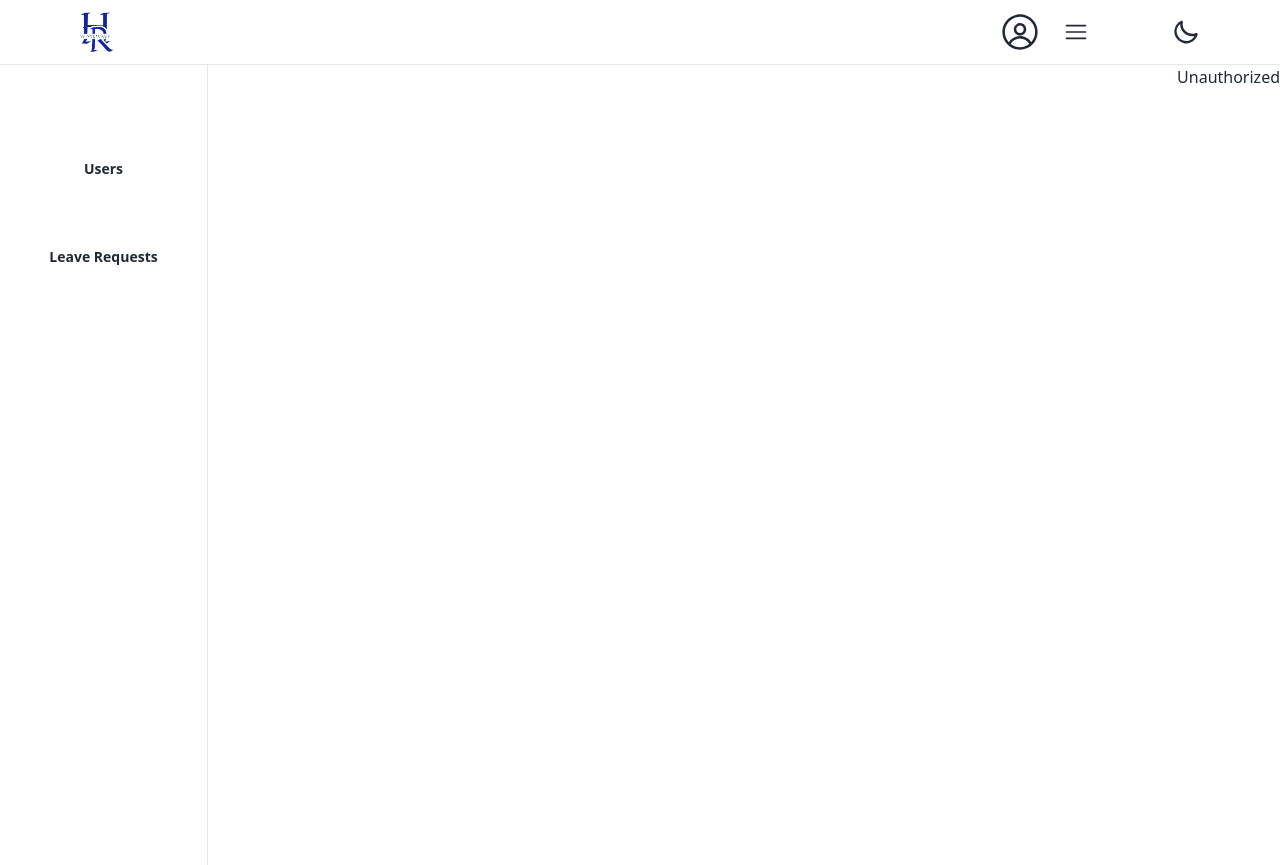
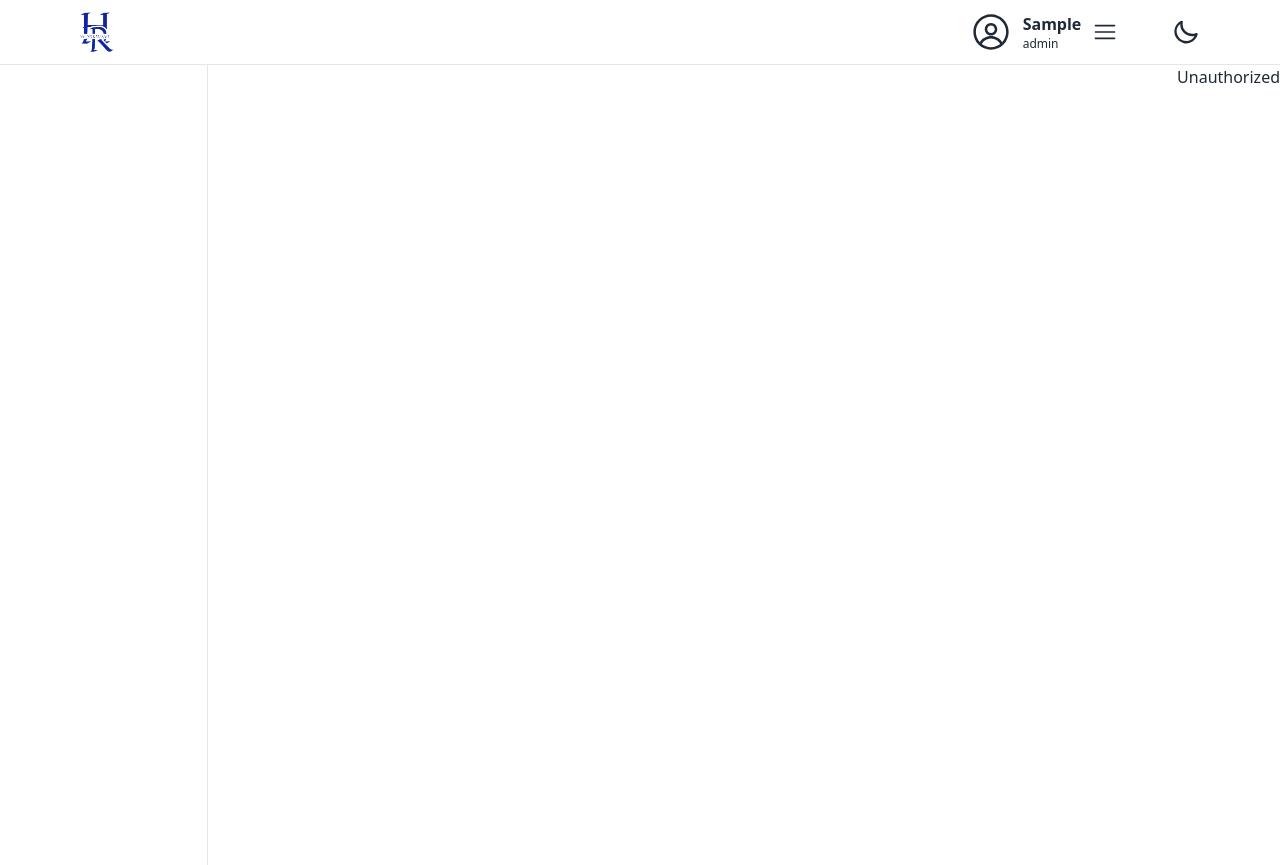
Before and after one commit to ahmedmlaouhia/H2R, a React (Vite) app: page /unauthorized in a window 1280 px wide. Built offline with nearby package versions, Linux system fonts and the light colour scheme; sample sign-in values are in the browser's storage.

Commit message:
enough working on master

```diff
--- a/src/App.tsx
+++ b/src/App.tsx
@@ -30,22 +30,17 @@ function Main() {
   )
 }
 
-type User = {
-  name: string
-  role: string
-  isAuth: boolean
-}
-
 function App() {
+  const userr = localStorage.getItem("user") || "{}"
   const [user, setUser] = useState({
-    name: "",
-    role: "",
-    isAuth: false,
+    name: JSON.parse(userr).firstName || "",
+    role: JSON.parse(userr).role || "",
+    isAuth: localStorage.getItem("token") ? true : false,
   })
 
-  const login = (user: User) => {
+  const login = (user: any) => {
     setUser({
-      name: user.name,
+      name: user.firstName,
       role: user.role,
       isAuth: user.isAuth,
     })
--- a/src/components/Navbar.tsx
+++ b/src/components/Navbar.tsx
@@ -13,6 +13,7 @@ const Navbar = () => {
 
   const handleLogout = () => {
     localStorage.removeItem("token")
+    localStorage.removeItem("user")
     context.logout()
     toast.success("Logged out successfully")
     navigate("/login")
--- a/src/components/Sidebar.tsx
+++ b/src/components/Sidebar.tsx
@@ -7,6 +7,7 @@ const Sidebar = () => {
   const role = context.user.role
   return (
     <div className="flex flex-col min-w-52 gap-10 h-full px-7 py-20 border-r-[1px] border-base-300">
+      {role === "Admin" && (
         <NavLink
           to="/users"
           className={({ isActive }) =>
@@ -17,7 +18,8 @@ const Sidebar = () => {
         >
           Users
         </NavLink>
-      {role === "Employee" && (
+      )}
+      {role == "Employee" && (
         <NavLink
           to="/leaves"
           className={({ isActive }) =>
@@ -29,6 +31,7 @@ const Sidebar = () => {
           Leaves
         </NavLink>
       )}
+      {(role == "Admin" || role == "HR") && (
         <NavLink
           to="/leaveRequests"
           className={({ isActive }) =>
@@ -39,6 +42,7 @@ const Sidebar = () => {
         >
           Leave Requests
         </NavLink>
+      )}
     </div>
   )
 }
--- a/src/pages/Login.tsx
+++ b/src/pages/Login.tsx
@@ -20,8 +20,14 @@ const Login = () => {
       await auth.login(email, password).then(res => {
         toast.success(res.message)
         localStorage.setItem("token", res.token)
-        context.login(res.user)
-        navigate("/")
+        localStorage.setItem("user", JSON.stringify(res.result))
+        context.login(res.result)
+        const role = res.result.role
+        role == "Employee"
+          ? navigate("/leaves")
+          : role == "HR"
+          ? navigate("/leaverequests")
+          : navigate("/users")
       })
     } catch (error: any) {
       toast.error(error.response?.data.message || error.message)
--- a/src/utils/protectedRoute.tsx
+++ b/src/utils/protectedRoute.tsx
@@ -1,6 +1,7 @@
 import { useEffect } from "react"
 import { useNavigate } from "react-router-dom"
-
+import { useContext } from "react"
+import Authcontext from "./context"
 interface ProtectedRouteProps {
   children: JSX.Element
   allowedRoles: string[]
@@ -11,7 +12,9 @@ const ProtectedRoute: React.FC<ProtectedRouteProps> = ({
 }) => {
   const navigate = useNavigate()
   const isAuthenticated = !!localStorage.getItem("token")
-  const userRole = localStorage.getItem("role")
+  const context = useContext(Authcontext)
+  const userRole = context.user.role
+
   useEffect(() => {
     if (!isAuthenticated) {
       navigate("/login")
```
Lines whose indentation alone changed are shown as unchanged.
